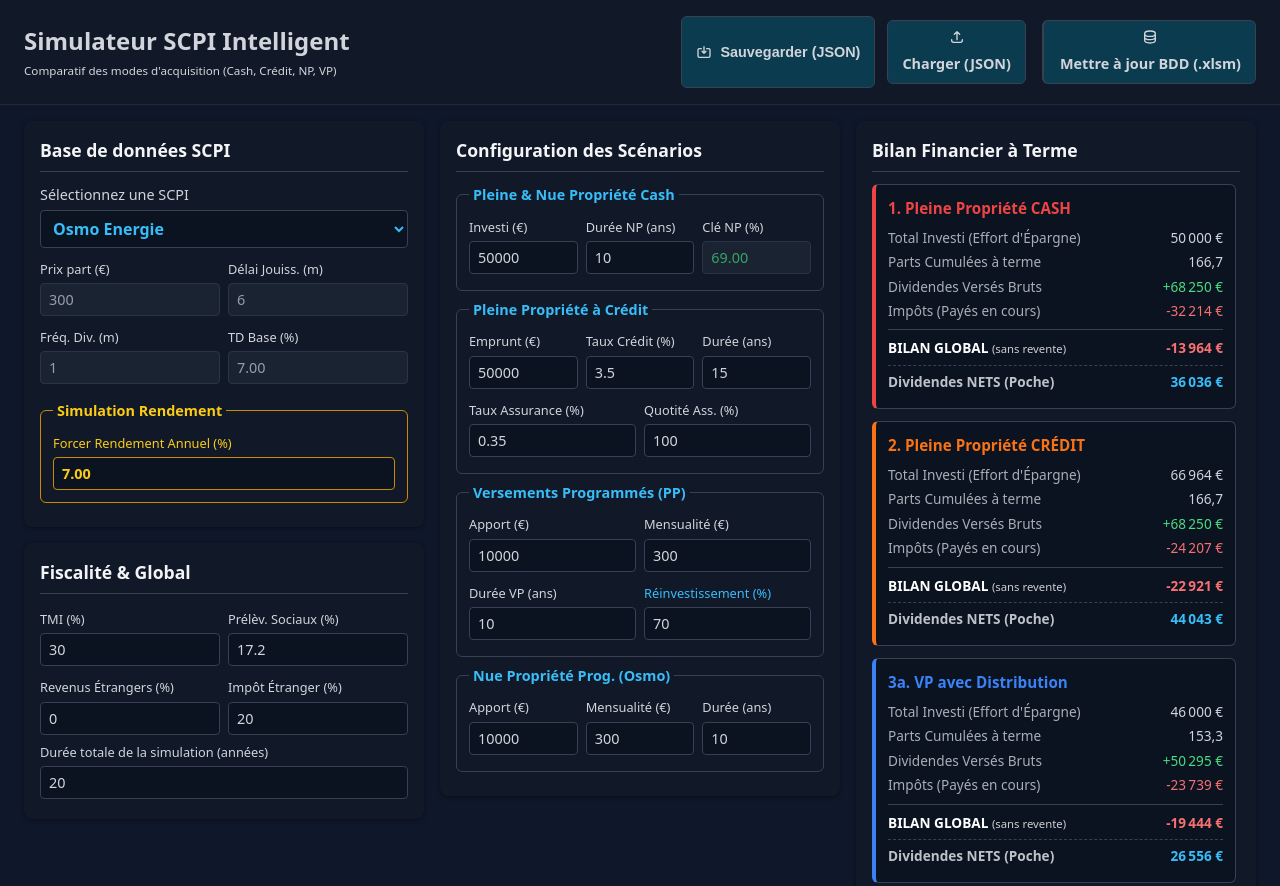
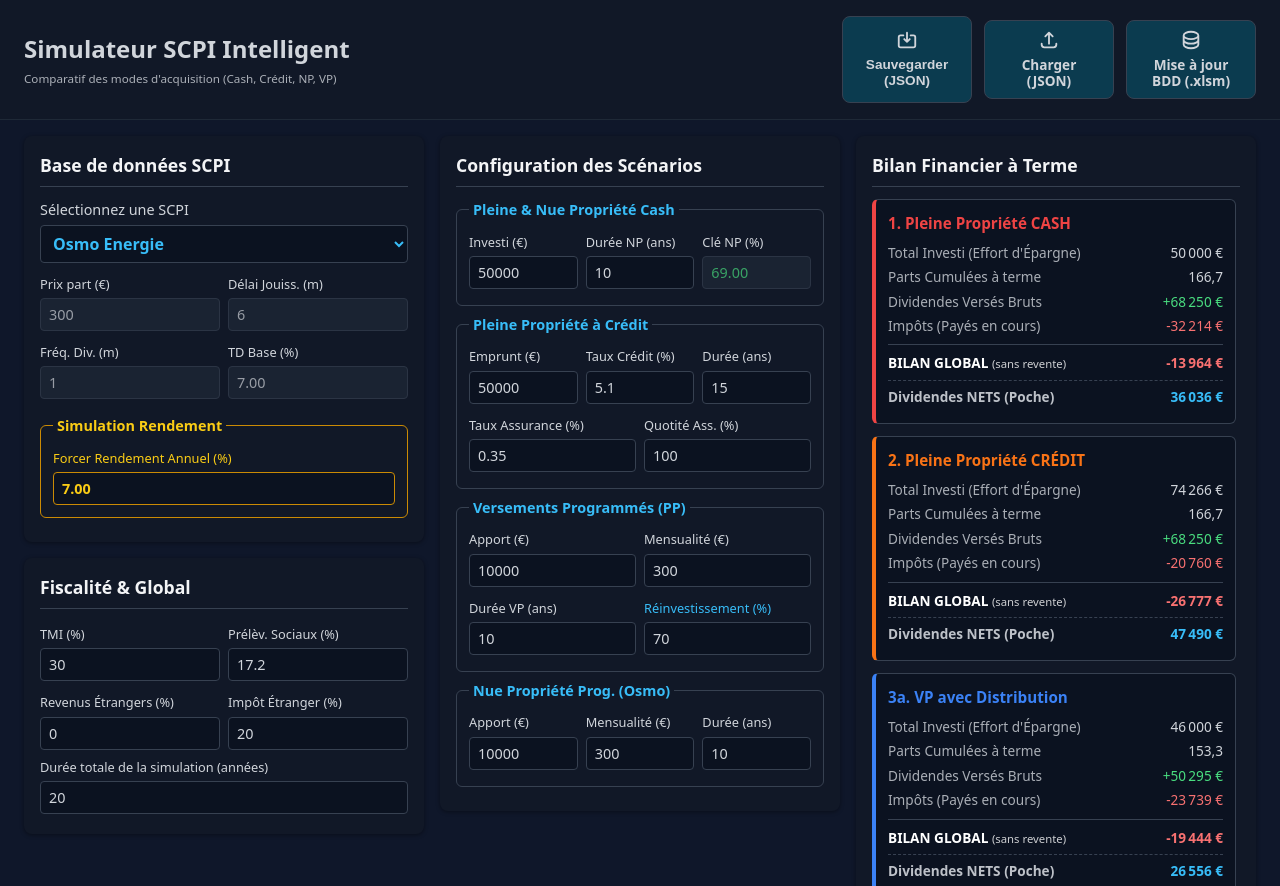
Before and after one commit to guillaumegbrt/simulateur-SCPI, a plain HTML site: page index.html in a window 1280 px wide. Shown: the top 886 px of the page. Drawn offline with nearby package versions, Linux system fonts and the light colour scheme.

Commit message:
MAJ boutons et Taux de Crédit par défaut

```diff
--- a/index.html
+++ b/index.html
@@ -24,12 +24,11 @@
         .header{display:flex; justify-content:space-between; align-items:center; padding:16px 24px; flex-wrap:wrap; gap:16px; border-bottom:1px solid #1f2937; margin-bottom:16px; background:var(--card);}
         .header h1 { margin:0; color:var(--text); font-size:1.5rem; }
 
-        .header-buttons { display:flex; gap:12px; flex-wrap:wrap; }
+        .header-buttons { display:flex; gap:12px; flex-wrap:wrap; align-items: stretch; }
 
         /* Grille principale ajustée */
         .main-grid { display:grid; grid-template-columns:repeat(auto-fit, minmax(320px, 1fr)); gap:16px; padding:0 24px 16px; align-items:start; }
-        .chart-grid { display:grid; grid-template-columns:1fr 1fr; gap:16px; padding:0 24px 24px; align-items:start; }
-
+        .chart-grid { display:grid; grid-template-columns:repeat(auto-fit, minmax(400px, 1fr)); gap:16px; padding:0 24px 24px; align-items:start; }
         @media (max-width: 900px) {
             .chart-grid { grid-template-columns: 1fr; }
         }
@@ -48,9 +47,31 @@
         input, select { padding:6px 8px; border-radius:4px; border:1px solid #374151; background:#0b1220; color:var(--text); font-family:inherit; width:100%; font-size:0.9rem; }
         input:read-only { opacity:0.7; background:#1f2937; }
 
-        .fileBtn{display:inline-flex; align-items:center; gap:8px; padding:8px 14px; border:1px solid #374151; border-radius:6px; background:#0b3b4f; cursor:pointer; font-weight:600; transition:0.2s; color:var(--text); font-size:0.9rem; text-decoration:none;}
+        /* Boutons d'action uniformisés (Icône en haut, Texte en bas) */
+        .fileBtn {
+            display: flex;
+            flex-direction: column;
+            align-items: center;
+            justify-content: center;
+            gap: 6px;
+            padding: 8px 16px;
+            border: 1px solid #374151;
+            border-radius: 8px;
+            background: #0b3b4f;
+            cursor: pointer;
+            font-weight: 600;
+            transition: 0.2s;
+            color: var(--text);
+            font-size: 0.85rem;
+            text-align: center;
+            min-width: 130px;
+            line-height: 1.2;
+        }
         .fileBtn:hover { background:#115e77; }
-        .fileBtn input{display:none}
+        .fileBtn input { display:none; }
+        .fileBtn svg { width: 22px; height: 22px; }
+
+        small{opacity:.8}
 
         /* Styling des résultats */
         .res-item { background:#0b1220; border:1px solid #374151; border-radius:6px; padding:12px; margin-bottom:12px; }
@@ -76,19 +97,19 @@
         </div>
         <div class="header-buttons">
             <button class="fileBtn" onclick="saveSimulation()">
-                <svg width="16" height="16" fill="none" stroke="currentColor" viewBox="0 0 24 24"><path stroke-linecap="round" stroke-linejoin="round" stroke-width="2" d="M8 7H5a2 2 0 00-2 2v9a2 2 0 002 2h14a2 2 0 002-2V9a2 2 0 00-2-2h-3m-1 4l-3 3m0 0l-3-3m3 3V4"></path></svg>
-                Sauvegarder (JSON)
+                <svg fill="none" stroke="currentColor" viewBox="0 0 24 24"><path stroke-linecap="round" stroke-linejoin="round" stroke-width="2" d="M8 7H5a2 2 0 00-2 2v9a2 2 0 002 2h14a2 2 0 002-2V9a2 2 0 00-2-2h-3m-1 4l-3 3m0 0l-3-3m3 3V4"></path></svg>
+                <span>Sauvegarder<br>(JSON)</span>
             </button>
 
             <label class="fileBtn">
-                <svg width="16" height="16" fill="none" stroke="currentColor" viewBox="0 0 24 24"><path stroke-linecap="round" stroke-linejoin="round" stroke-width="2" d="M4 16v1a3 3 0 003 3h10a3 3 0 003-3v-1m-4-8l-4-4m0 0L8 8m4-4v12"></path></svg>
-                Charger (JSON)
+                <svg fill="none" stroke="currentColor" viewBox="0 0 24 24"><path stroke-linecap="round" stroke-linejoin="round" stroke-width="2" d="M4 16v1a3 3 0 003 3h10a3 3 0 003-3v-1m-4-8l-4-4m0 0L8 8m4-4v12"></path></svg>
+                <span>Charger<br>(JSON)</span>
                 <input type="file" id="loadSimUpload" accept=".json" onchange="loadSimulation(event)">
             </label>
 
-            <label class="fileBtn" style="border-left: 2px solid #374151; padding-left: 16px; margin-left: 4px;">
-                <svg width="16" height="16" fill="none" stroke="currentColor" viewBox="0 0 24 24"><path stroke-linecap="round" stroke-linejoin="round" stroke-width="2" d="M4 7v10c0 2.21 3.582 4 8 4s8-1.79 8-4V7M4 7c0 2.21 3.582 4 8 4s8-1.79 8-4M4 7c0-2.21 3.582-4 8-4s8 1.79 8 4m0 5c0 2.21-3.582 4-8 4s-8-1.79-8-4"></path></svg>
-                Mettre à jour BDD (.xlsm)
+            <label class="fileBtn">
+                <svg fill="none" stroke="currentColor" viewBox="0 0 24 24"><path stroke-linecap="round" stroke-linejoin="round" stroke-width="2" d="M4 7v10c0 2.21 3.582 4 8 4s8-1.79 8-4V7M4 7c0 2.21 3.582 4 8 4s8-1.79 8-4M4 7c0-2.21 3.582-4 8-4s8 1.79 8 4m0 5c0 2.21-3.582 4-8 4s-8-1.79-8-4"></path></svg>
+                <span>Mise à jour<br>BDD (.xlsm)</span>
                 <input type="file" id="fileUpload" accept=".xlsx, .xlsm, .xls" onchange="handleFileUpload(event)">
             </label>
         </div>
@@ -150,7 +171,7 @@
                 <legend>Pleine Propriété à Crédit</legend>
                 <div class="flex-row">
                     <label>Emprunt (€)<input type="number" id="montant_credit" value="50000" oninput="runSimulation()"></label>
-                    <label>Taux Crédit (%)<input type="number" id="taux_credit" value="3.5" step="0.1" oninput="runSimulation()"></label>
+                    <label>Taux Crédit (%)<input type="number" id="taux_credit" value="5.1" step="0.1" oninput="runSimulation()"></label>
                     <label>Durée (ans)<input type="number" id="duree_credit" value="15" oninput="runSimulation()"></label>
                 </div>
                 <div class="flex-row">
```
